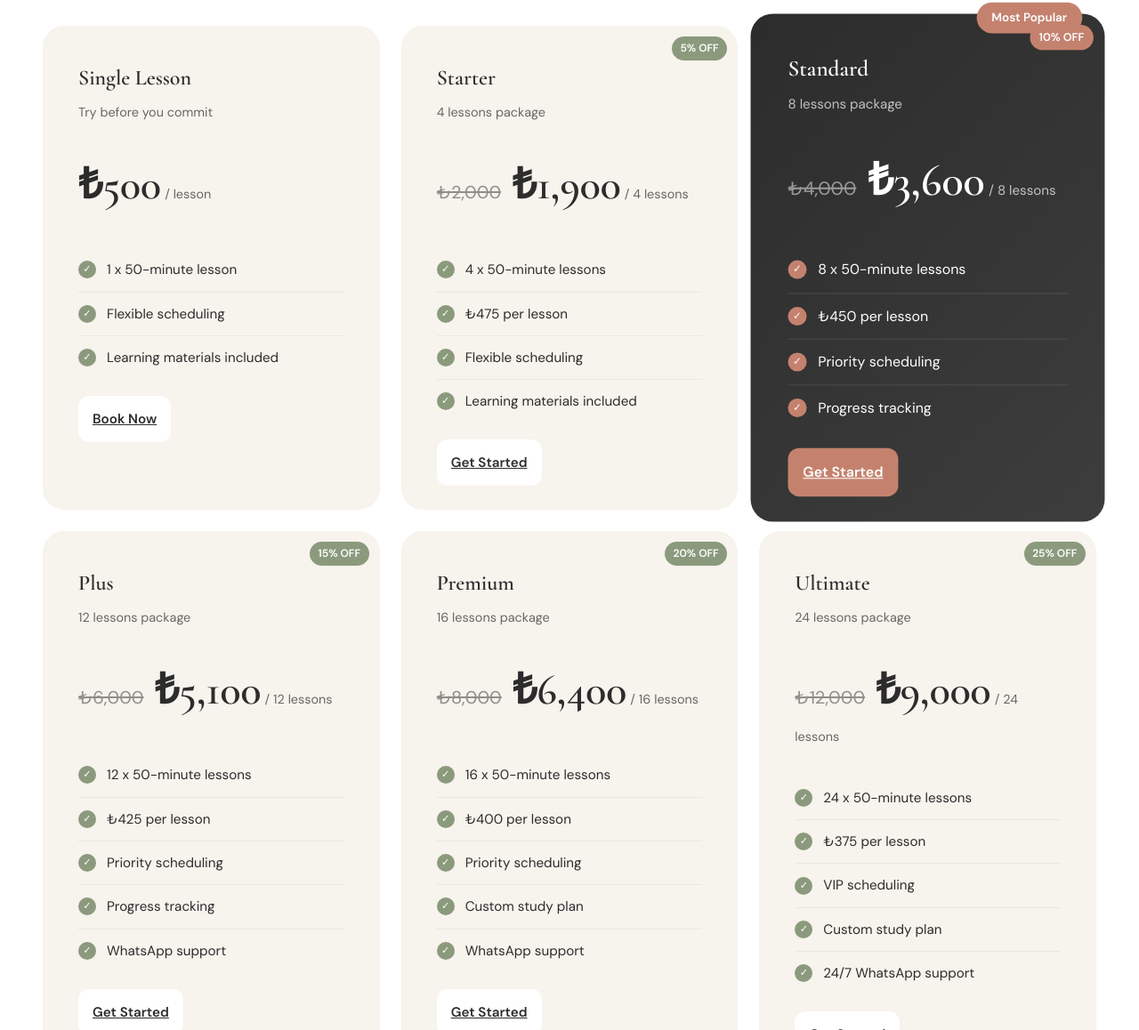
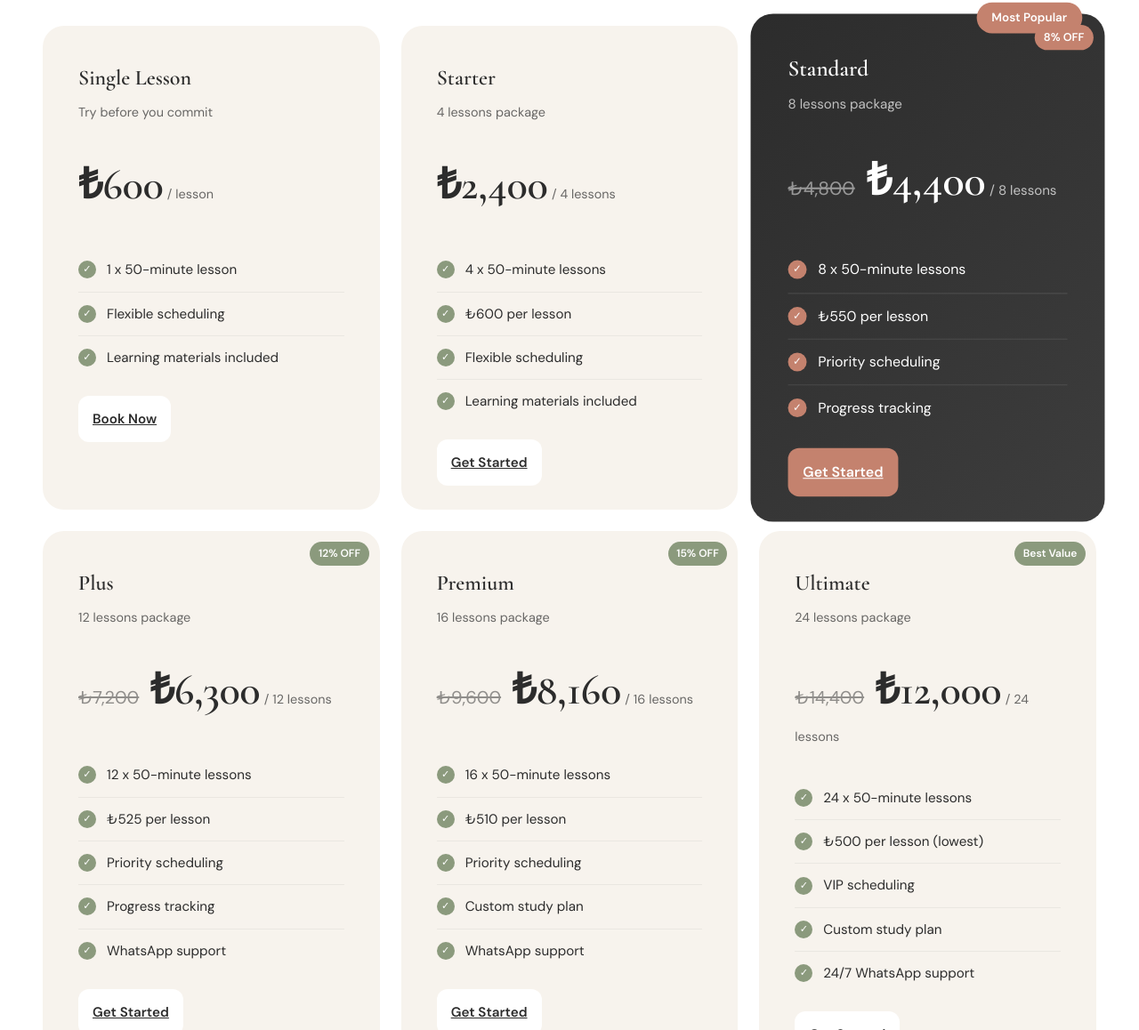
Before and after one commit to mertcenkk/rumeysasencan.github.io, a plain HTML site: page index.html in a window 1280 px wide. Shown: the part 2666-3824 px from the top of the page at 89% size. Drawn offline with nearby package versions, Linux system fonts and the light colour scheme.

Commit message:
Fix pricing: ₺600 base, no discount on Starter, ₺500 minimum
- Single lesson: ₺600
- Starter (4): ₺2,400 (₺600/lesson) - NO DISCOUNT
- Standard (8): ₺4,400 (₺550/lesson) - 8% off
- Plus (12): ₺6,300 (₺525/lesson) - 12% off
- Premium (16): ₺8,160 (₺510/lesson) - 15% off
- Ultimate (24): ₺12,000 (₺500/lesson) - Best Value

Minimum price per lesson is ₺500 (Ultimate package only)

```diff
--- a/index.html
+++ b/index.html
@@ -1271,7 +1271,7 @@
                 <div class="package-name" data-en="Single Lesson" data-tr="Tek Ders">Single Lesson</div>
                 <div class="package-desc" data-en="Try before you commit" data-tr="Denemek için ideal">Try before you commit</div>
                 <div class="package-price">
-                    <span class="price-amount">₺500</span>
+                    <span class="price-amount">₺600</span>
                     <span class="price-period" data-en="/ lesson" data-tr="/ ders">/ lesson</span>
                 </div>
                 <ul class="package-features">
@@ -1282,19 +1282,17 @@
                 <a href="#demo" class="package-btn" data-en="Book Now" data-tr="Rezervasyon Yap">Book Now</a>
             </div>
 
-            <!-- 4 Lessons Package -->
+            <!-- 4 Lessons Package - No Discount -->
             <div class="package-card">
-                <span class="discount-badge">5% OFF</span>
                 <div class="package-name" data-en="Starter" data-tr="Başlangıç">Starter</div>
                 <div class="package-desc" data-en="4 lessons package" data-tr="4 derslik paket">4 lessons package</div>
                 <div class="package-price">
-                    <span class="original-price">₺2,000</span>
-                    <span class="price-amount">₺1,900</span>
+                    <span class="price-amount">₺2,400</span>
                     <span class="price-period" data-en="/ 4 lessons" data-tr="/ 4 ders">/ 4 lessons</span>
                 </div>
                 <ul class="package-features">
                     <li><span class="check-icon">✓</span><span data-en="4 x 50-minute lessons" data-tr="4 x 50 dakikalık ders">4 x 50-minute lessons</span></li>
-                    <li><span class="check-icon">✓</span><span data-en="₺475 per lesson" data-tr="Ders başına ₺475">₺475 per lesson</span></li>
+                    <li><span class="check-icon">✓</span><span data-en="₺600 per lesson" data-tr="Ders başına ₺600">₺600 per lesson</span></li>
                     <li><span class="check-icon">✓</span><span data-en="Flexible scheduling" data-tr="Esnek planlama">Flexible scheduling</span></li>
                     <li><span class="check-icon">✓</span><span data-en="Learning materials included" data-tr="Öğrenme materyalleri dahil">Learning materials included</span></li>
                 </ul>
@@ -1304,17 +1302,17 @@
             <!-- 8 Lessons Package - Popular -->
             <div class="package-card featured">
                 <div class="package-badge" data-en="Most Popular" data-tr="En Popüler">Most Popular</div>
-                <span class="discount-badge">10% OFF</span>
+                <span class="discount-badge">8% OFF</span>
                 <div class="package-name" data-en="Standard" data-tr="Standart">Standard</div>
                 <div class="package-desc" data-en="8 lessons package" data-tr="8 derslik paket">8 lessons package</div>
                 <div class="package-price">
-                    <span class="original-price">₺4,000</span>
-                    <span class="price-amount">₺3,600</span>
+                    <span class="original-price">₺4,800</span>
+                    <span class="price-amount">₺4,400</span>
                     <span class="price-period" data-en="/ 8 lessons" data-tr="/ 8 ders">/ 8 lessons</span>
                 </div>
                 <ul class="package-features">
                     <li><span class="check-icon">✓</span><span data-en="8 x 50-minute lessons" data-tr="8 x 50 dakikalık ders">8 x 50-minute lessons</span></li>
-                    <li><span class="check-icon">✓</span><span data-en="₺450 per lesson" data-tr="Ders başına ₺450">₺450 per lesson</span></li>
+                    <li><span class="check-icon">✓</span><span data-en="₺550 per lesson" data-tr="Ders başına ₺550">₺550 per lesson</span></li>
                     <li><span class="check-icon">✓</span><span data-en="Priority scheduling" data-tr="Öncelikli planlama">Priority scheduling</span></li>
                     <li><span class="check-icon">✓</span><span data-en="Progress tracking" data-tr="İlerleme takibi">Progress tracking</span></li>
                 </ul>
@@ -1323,17 +1321,17 @@
 
             <!-- 12 Lessons Package -->
             <div class="package-card">
-                <span class="discount-badge">15% OFF</span>
+                <span class="discount-badge">12% OFF</span>
                 <div class="package-name" data-en="Plus" data-tr="Plus">Plus</div>
                 <div class="package-desc" data-en="12 lessons package" data-tr="12 derslik paket">12 lessons package</div>
                 <div class="package-price">
-                    <span class="original-price">₺6,000</span>
-                    <span class="price-amount">₺5,100</span>
+                    <span class="original-price">₺7,200</span>
+                    <span class="price-amount">₺6,300</span>
                     <span class="price-period" data-en="/ 12 lessons" data-tr="/ 12 ders">/ 12 lessons</span>
                 </div>
                 <ul class="package-features">
                     <li><span class="check-icon">✓</span><span data-en="12 x 50-minute lessons" data-tr="12 x 50 dakikalık ders">12 x 50-minute lessons</span></li>
-                    <li><span class="check-icon">✓</span><span data-en="₺425 per lesson" data-tr="Ders başına ₺425">₺425 per lesson</span></li>
+                    <li><span class="check-icon">✓</span><span data-en="₺525 per lesson" data-tr="Ders başına ₺525">₺525 per lesson</span></li>
                     <li><span class="check-icon">✓</span><span data-en="Priority scheduling" data-tr="Öncelikli planlama">Priority scheduling</span></li>
                     <li><span class="check-icon">✓</span><span data-en="Progress tracking" data-tr="İlerleme takibi">Progress tracking</span></li>
                     <li><span class="check-icon">✓</span><span data-en="WhatsApp support" data-tr="WhatsApp desteği">WhatsApp support</span></li>
@@ -1343,17 +1341,17 @@
 
             <!-- 16 Lessons Package -->
             <div class="package-card">
-                <span class="discount-badge">20% OFF</span>
+                <span class="discount-badge">15% OFF</span>
                 <div class="package-name" data-en="Premium" data-tr="Premium">Premium</div>
                 <div class="package-desc" data-en="16 lessons package" data-tr="16 derslik paket">16 lessons package</div>
                 <div class="package-price">
-                    <span class="original-price">₺8,000</span>
-                    <span class="price-amount">₺6,400</span>
+                    <span class="original-price">₺9,600</span>
+                    <span class="price-amount">₺8,160</span>
                     <span class="price-period" data-en="/ 16 lessons" data-tr="/ 16 ders">/ 16 lessons</span>
                 </div>
                 <ul class="package-features">
                     <li><span class="check-icon">✓</span><span data-en="16 x 50-minute lessons" data-tr="16 x 50 dakikalık ders">16 x 50-minute lessons</span></li>
-                    <li><span class="check-icon">✓</span><span data-en="₺400 per lesson" data-tr="Ders başına ₺400">₺400 per lesson</span></li>
+                    <li><span class="check-icon">✓</span><span data-en="₺510 per lesson" data-tr="Ders başına ₺510">₺510 per lesson</span></li>
                     <li><span class="check-icon">✓</span><span data-en="Priority scheduling" data-tr="Öncelikli planlama">Priority scheduling</span></li>
                     <li><span class="check-icon">✓</span><span data-en="Custom study plan" data-tr="Özel çalışma planı">Custom study plan</span></li>
                     <li><span class="check-icon">✓</span><span data-en="WhatsApp support" data-tr="WhatsApp desteği">WhatsApp support</span></li>
@@ -1361,19 +1359,19 @@
                 <a href="#demo" class="package-btn" data-en="Get Started" data-tr="Başla">Get Started</a>
             </div>
 
-            <!-- 24 Lessons Package -->
+            <!-- 24 Lessons Package - Best Value -->
             <div class="package-card">
-                <span class="discount-badge">25% OFF</span>
+                <span class="discount-badge" data-en="Best Value" data-tr="En İyi Fiyat">Best Value</span>
                 <div class="package-name" data-en="Ultimate" data-tr="Ultimate">Ultimate</div>
                 <div class="package-desc" data-en="24 lessons package" data-tr="24 derslik paket">24 lessons package</div>
                 <div class="package-price">
-                    <span class="original-price">₺12,000</span>
-                    <span class="price-amount">₺9,000</span>
+                    <span class="original-price">₺14,400</span>
+                    <span class="price-amount">₺12,000</span>
                     <span class="price-period" data-en="/ 24 lessons" data-tr="/ 24 ders">/ 24 lessons</span>
                 </div>
                 <ul class="package-features">
                     <li><span class="check-icon">✓</span><span data-en="24 x 50-minute lessons" data-tr="24 x 50 dakikalık ders">24 x 50-minute lessons</span></li>
-                    <li><span class="check-icon">✓</span><span data-en="₺375 per lesson" data-tr="Ders başına ₺375">₺375 per lesson</span></li>
+                    <li><span class="check-icon">✓</span><span data-en="₺500 per lesson (lowest)" data-tr="Ders başına ₺500 (en düşük)">₺500 per lesson (lowest)</span></li>
                     <li><span class="check-icon">✓</span><span data-en="VIP scheduling" data-tr="VIP planlama">VIP scheduling</span></li>
                     <li><span class="check-icon">✓</span><span data-en="Custom study plan" data-tr="Özel çalışma planı">Custom study plan</span></li>
                     <li><span class="check-icon">✓</span><span data-en="24/7 WhatsApp support" data-tr="7/24 WhatsApp desteği">24/7 WhatsApp support</span></li>
```
